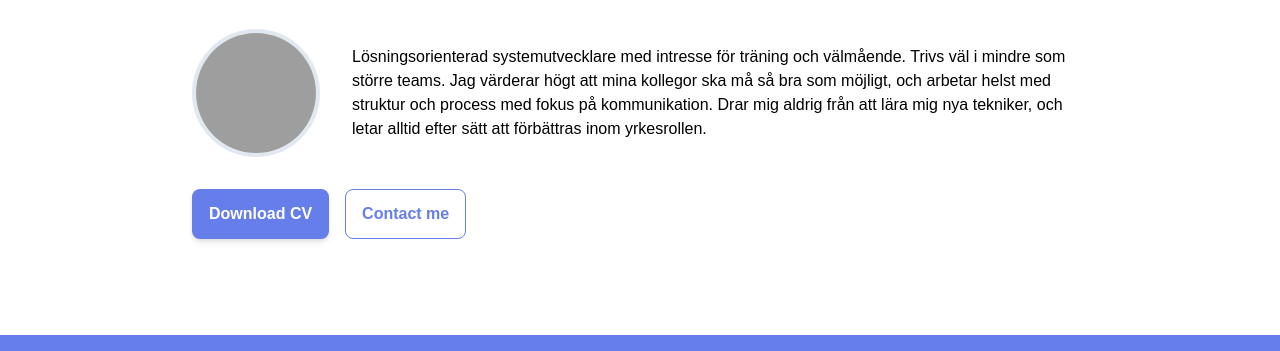
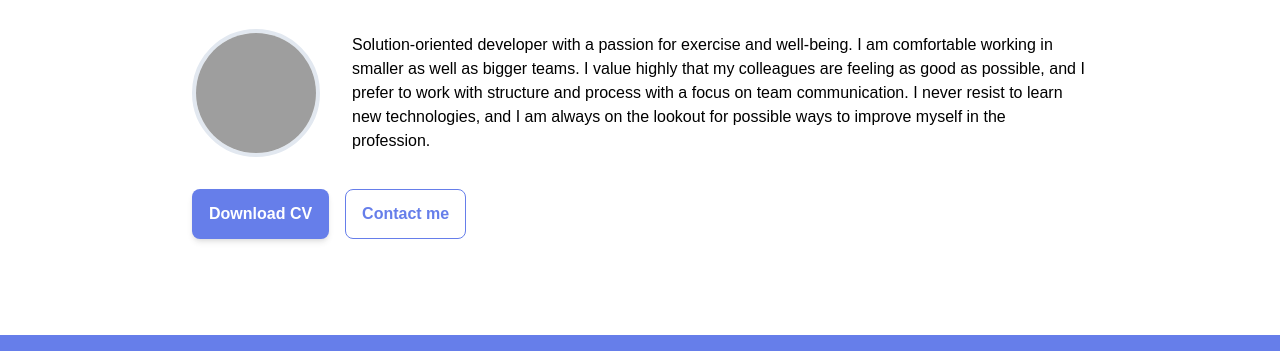
Before and after one commit to kaishin/danniehakansson.com, a Gatsby site: page / in a window 1280 px wide. Shown: the part 193-544 px from the top of the page. Built offline with nearby package versions, Linux system fonts and the light colour scheme; Gatsby itself is replaced by a stand-in of ours; grey boxes are pictures that could not be loaded.

Commit message:
Added english CV

```diff
--- a/src/pages/index.js
+++ b/src/pages/index.js
@@ -5,7 +5,7 @@ import Layout from "../components/layout"
 import Image from "../components/image"
 import SEO from "../components/seo"
 
-import cvFile from "../assets/cv-sv.pdf"
+import cvFile from "../assets/cv-en.pdf"
 
 const frontendSkills = [
   "HTML",
@@ -34,7 +34,6 @@ const backendSkills = [
   "Java",
 ]
 
-
 const IndexPage = () => {
   const data = useStaticQuery(graphql`
     query {
@@ -49,7 +48,6 @@ const IndexPage = () => {
   `)
 
   return (
-
     <Layout>
       <SEO title="Freelancer" />
       <div className="bg-white">
@@ -64,15 +62,19 @@ const IndexPage = () => {
               </h2>
               <div className="mt-4 md:mt-8 flex flex-col md:flex-row md:items-center">
                 <div className="flex-none">
-                  <Image data={data} className="w-20 h-20 md:w-32 md:h-32 object-top border-4 border-gray-300 bg-gray-100 rounded-full"/>
+                  <Image
+                    data={data}
+                    className="w-20 h-20 md:w-32 md:h-32 object-top border-4 border-gray-300 bg-gray-100 rounded-full"
+                  />
                 </div>
                 <p className="mt-4 md:mt-0 md:ml-8">
-                  Lösningsorienterad systemutvecklare med intresse för träning och
-                  välmående. Trivs väl i mindre som större teams. Jag värderar
-                  högt att mina kollegor ska må så bra som möjligt, och arbetar
-                  helst med struktur och process med fokus på kommunikation. Drar
-                  mig aldrig från att lära mig nya tekniker, och letar alltid
-                  efter sätt att förbättras inom yrkesrollen.
+                  Solution-oriented developer with a passion for exercise and
+                  well-being. I am comfortable working in smaller as well as
+                  bigger teams. I value highly that my colleagues are feeling as
+                  good as possible, and I prefer to work with structure and
+                  process with a focus on team communication. I never resist to
+                  learn new technologies, and I am always on the lookout for
+                  possible ways to improve myself in the profession.
                 </p>
               </div>
               <div className="mt-8 -mx-2 flex flex-col sm:flex-row">
```
Also changed, not shown: 2 other files. Lines whose indentation alone changed are shown as unchanged.
